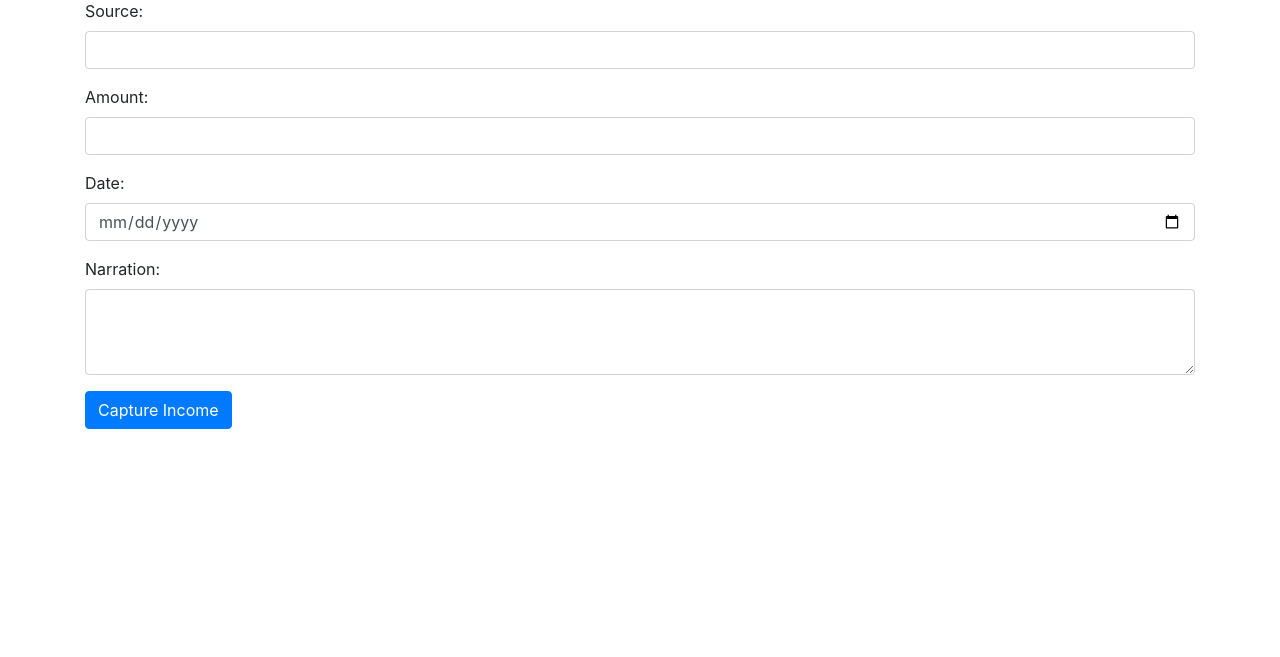
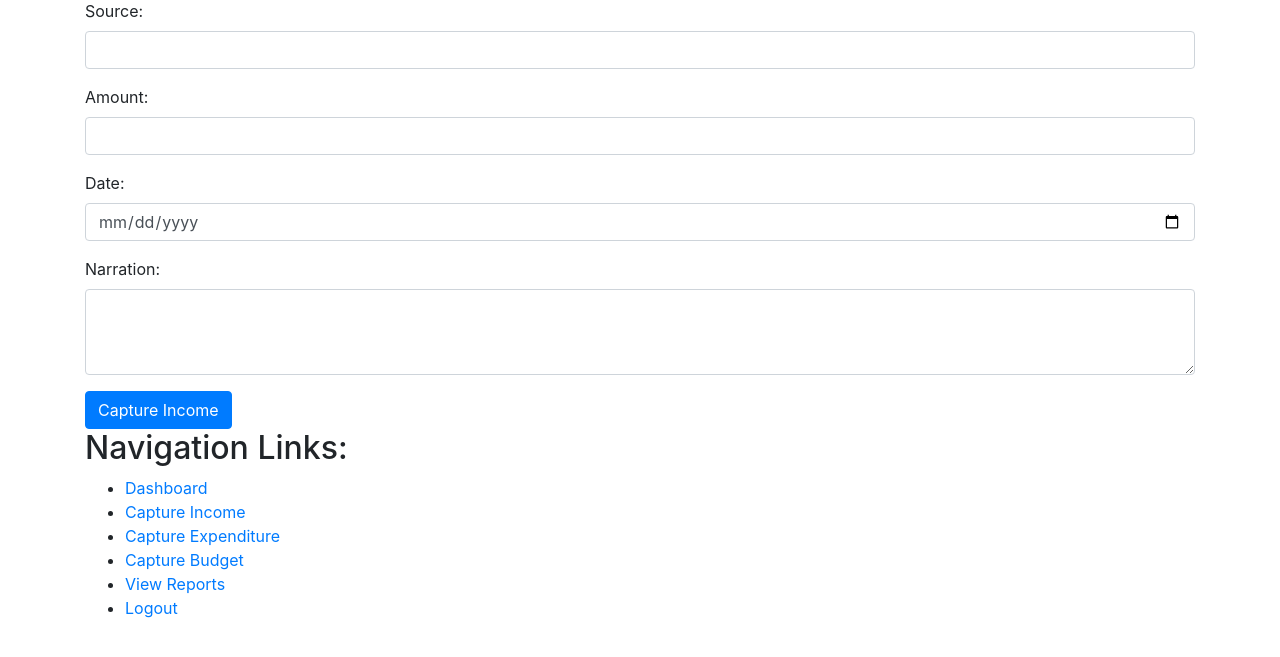
Before and after one commit to JacksVault/Personal-Finance-Management-System, a PHP site: page /income_form.php in a window 1280 px wide. Shown: the part 95-752 px from the top of the page. Run offline with PHP 8.4, Linux system fonts and the light colour scheme; a user stored in the database is signed in.

Commit message:
nav links

```diff
--- a/income_form.php
+++ b/income_form.php
@@ -74,6 +74,15 @@ if ($_SERVER['REQUEST_METHOD'] === 'POST') {
                 <div class="text-danger mt-2"><?php echo $income_error; ?></div>
             <?php endif; ?>
         </form>
+        <h2>Navigation Links:</h2>
+        <ul>
+            <li><a href="index.php">Dashboard</a></li>
+            <li><a href="income_form.php">Capture Income</a></li>
+            <li><a href="expense_form.php">Capture Expenditure</a></li>
+            <li><a href="budget_form.php">Capture Budget</a></li>
+            <li><a href="reports.php">View Reports</a></li>
+            <li><a href="index.php?logout=true">Logout</a></li>
+        </ul>
     </div>
 
     <!-- Add your additional HTML content here -->
--- a/reports.php
+++ b/reports.php
@@ -134,6 +134,7 @@ $budgetData = getBudgetData($db_conn);
             <li><a href="income_form.php">Capture Income</a></li>
             <li><a href="expense_form.php">Capture Expenditure</a></li>
             <li><a href="budget_form.php">Capture Budget</a></li>
+            <li><a href="reports.php">View Reports</a></li>
             <li><a href="index.php?logout=true">Logout</a></li>
         </ul>
     </div>
```
